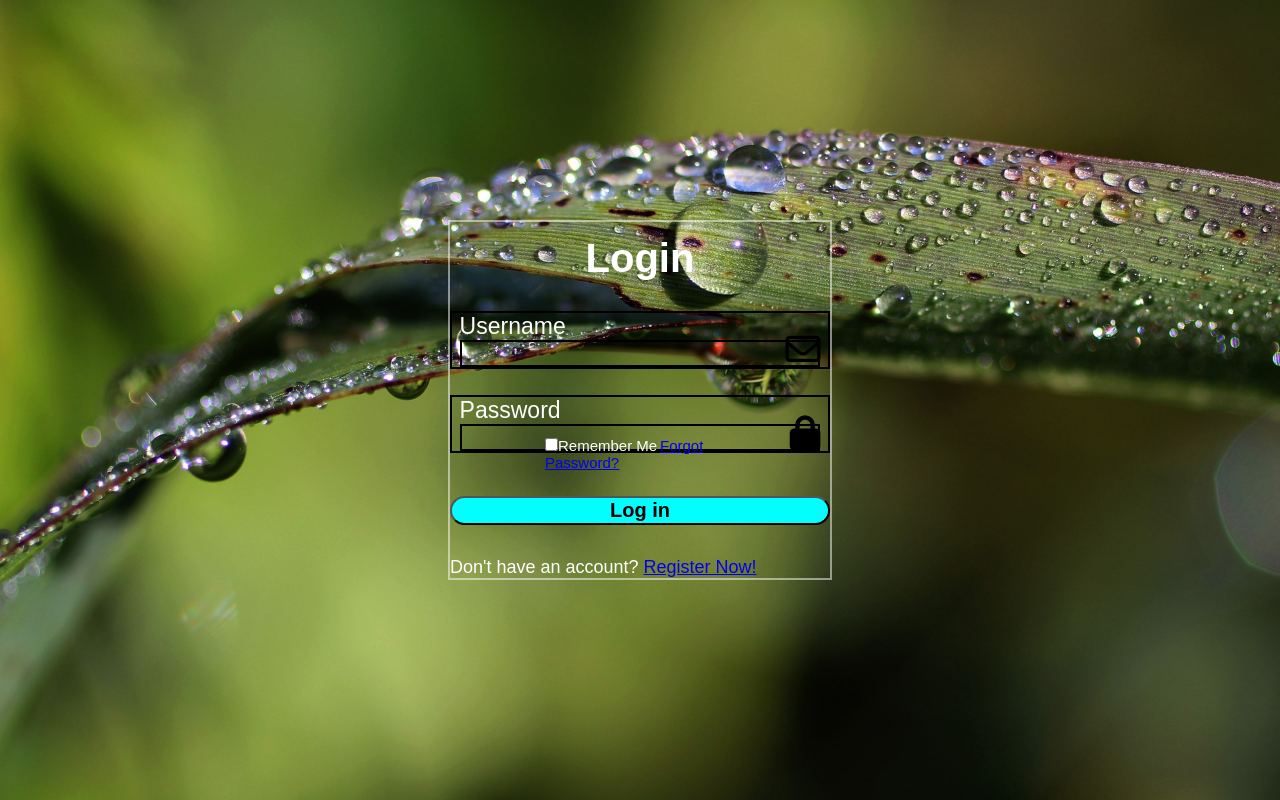
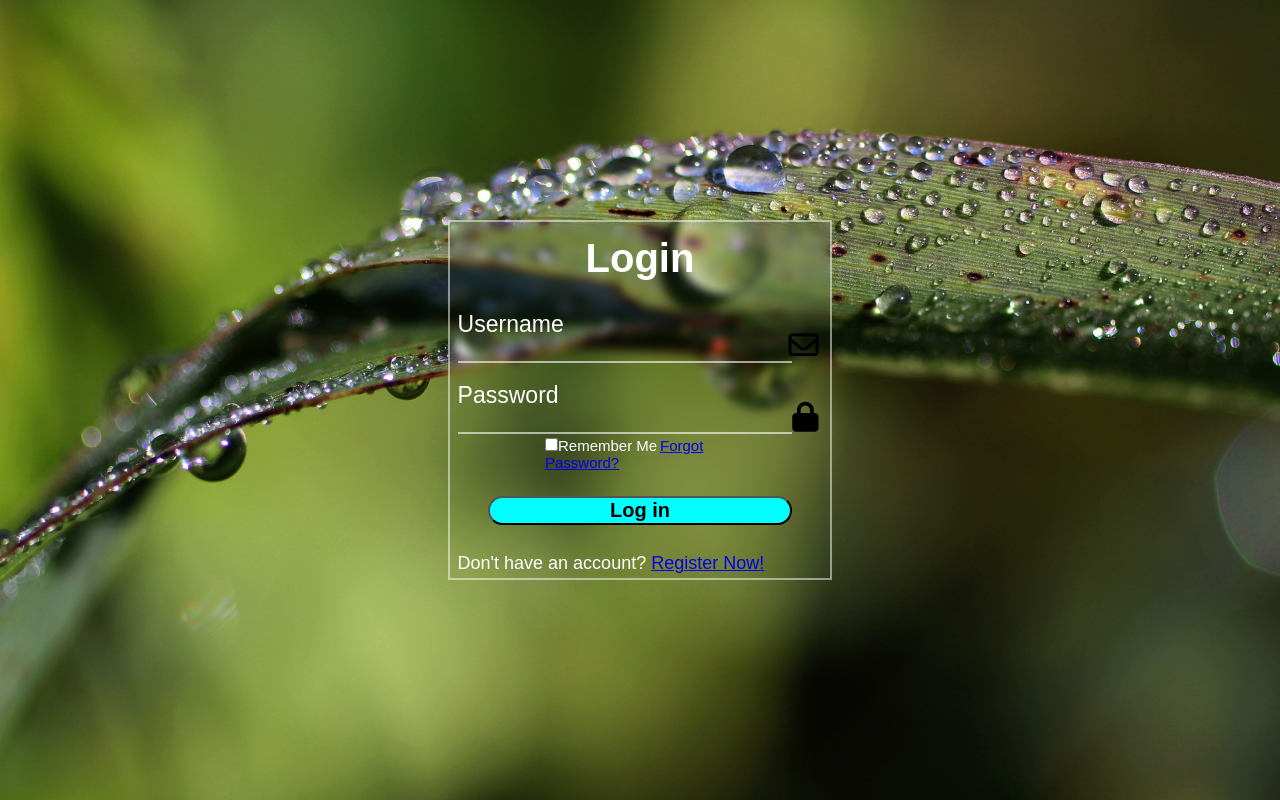
Before and after one commit to PpekKOX/login-frontpage, a plain HTML site: page index.html in a window 1280 px wide. Drawn offline with Linux system fonts and the light colour scheme.

Commit message:
media-query changes

```diff
--- a/style.css
+++ b/style.css
@@ -32,20 +32,9 @@ body{
     height: 45%;
     transform: translate(-50%, -50%);
     border: 2px solid rgba(255,255,255,0.5);
-
+    backdrop-filter: blur(5px);
 }
 
-@media (max-width: 360px){
-    .main-box{
-        width: 80%;
-    }
-}
-
-@media (max-height: 600px){
-    .main-box{
-        height: 85%;
-    }
-}
 
 /* Login headline */
 
@@ -69,31 +58,29 @@ body{
 .user, .pass{
     position: absolute;
     width: 100%;
-    /* height: 30%; */
-    border: 2px solid black;
+    /* border: 2px solid black; */
 }
 
 .user{
     top: 25%;
-    padding: 0 2%;
+    padding: 0 10% 0 2%;
 }
 
 .pass{
-    bottom: 35%;
-    padding: 0 2%;
+    top: 45%;
+    padding: 0 10% 0 2%;
 }
 
 .user label, .pass label{
     font-size: 2.3rem;
-    /* transform: translateY(-50%); */
     color: white;
 }
 
 .user i, .pass i{
     position: absolute;
-    bottom: 0;
-    right: 2%;
-    font-size: 35px;
+    bottom: 5%;
+    right: 3%;
+    font-size: 30px;
 }
 
 .user-input, .pass-input{
@@ -103,8 +90,7 @@ body{
     border: none;
     outline: none;
     font-size: 2rem;
-    border: 2px solid black;
-    /* border-bottom: 2px solid rgba(255,255,255,0.6); */
+    border-bottom: 2px solid rgba(255,255,255,0.6);
     transition: 0.2s;
 }
 
@@ -123,7 +109,8 @@ body{
 
 .register{
     position: absolute;
-    bottom: 0;
+    left: 2%;
+    bottom: 1%;
 }
 
 .register p, .register a{
@@ -140,7 +127,7 @@ body{
 
 button{
     position: absolute;
-    width: 100%;
+    width: 80%;
     height: 8%;
     bottom: 15%;
     left: 50%;
@@ -150,3 +137,22 @@ button{
     font-size: 2rem;
     font-weight: bold;
 }
+
+@media (max-width: 400px){
+    .main-box{
+        width: 80%;
+        height: 55%;
+    }
+}
+
+@media (max-height: 600px){
+    .main-box{
+        height: 85%;
+    }
+}
+
+@media (max-width: 600px){
+    .main-box{
+        width: 85%;
+    }
+}
```
